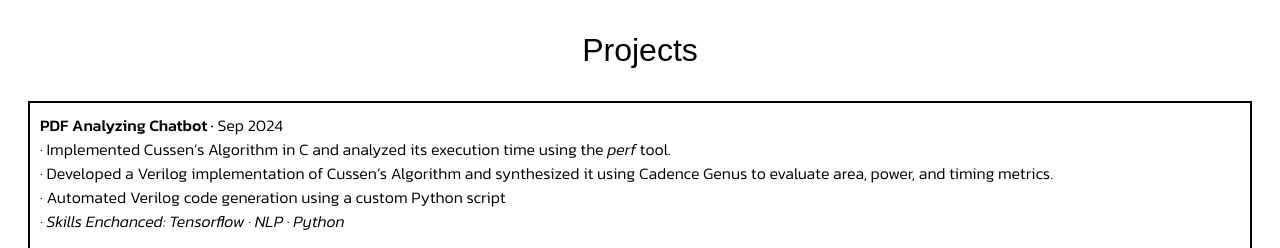
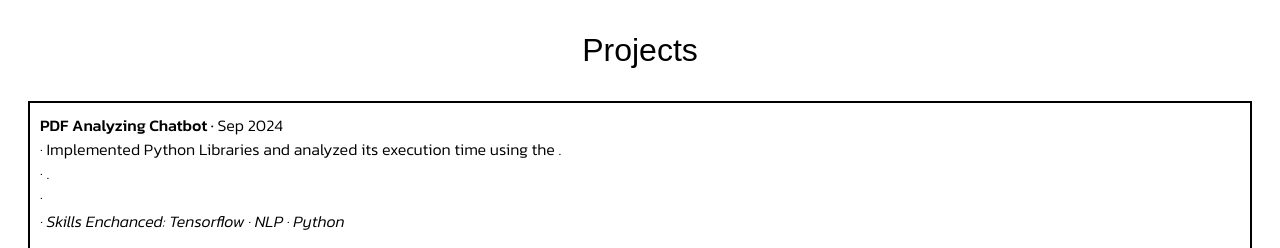
Before and after one commit to Prateekpkini/prateekpkini, a plain HTML site: page projects.html in a window 1280 px wide. Shown: the top 248 px of the page. Drawn offline with Linux system fonts and the light colour scheme; a web font is replaced by a local one.

Commit message:
Changes made in Projects

```diff
--- a/projects.html
+++ b/projects.html
@@ -20,16 +20,13 @@
     <p class="containers">
         <span class="container_title">PDF Analyzing Chatbot ·</span><span class="container_body"> Sep 2024</span><br>
 
-        <span class="container_body"> · Implemented Cussen’s Algorithm in C and analyzed its execution time using the
-            <i>perf</i> tool.</span><br>
-        <span class="container_body"> · Developed a Verilog implementation of Cussen’s Algorithm and synthesized it
-            using Cadence Genus to evaluate area,
-            power, and timing metrics.</span><br>
-        <span class="container_body">· Automated Verilog code generation using a custom Python script</span><br>
+        <span class="container_body"> · Implemented Python Libraries and analyzed its execution time using the
+            <i></i> .</span><br>
+        <span class="container_body"> · .</span><br>
+        <span class="container_body">· </span><br>
         <span class="container_skills"> · Skills Enchanced: Tensorflow · NLP · Python</span><br><br>
-        <span class="container_body"><i class="fa-brands fa-github"></i><a
-                href="https://github.com/hbharathbhat/cussen"> Github Link <i
-                    class="fa-solid fa-arrow-up-right-from-square"></i></a></span>
+        <span class="container_body"><i class="fa-brands fa-github"></i><a href="https://github.com/prateekpkini/">
+                Github Link <i class="fa-solid fa-arrow-up-right-from-square"></i></a></span>
     </p>
 
     <p class="containers">
```
